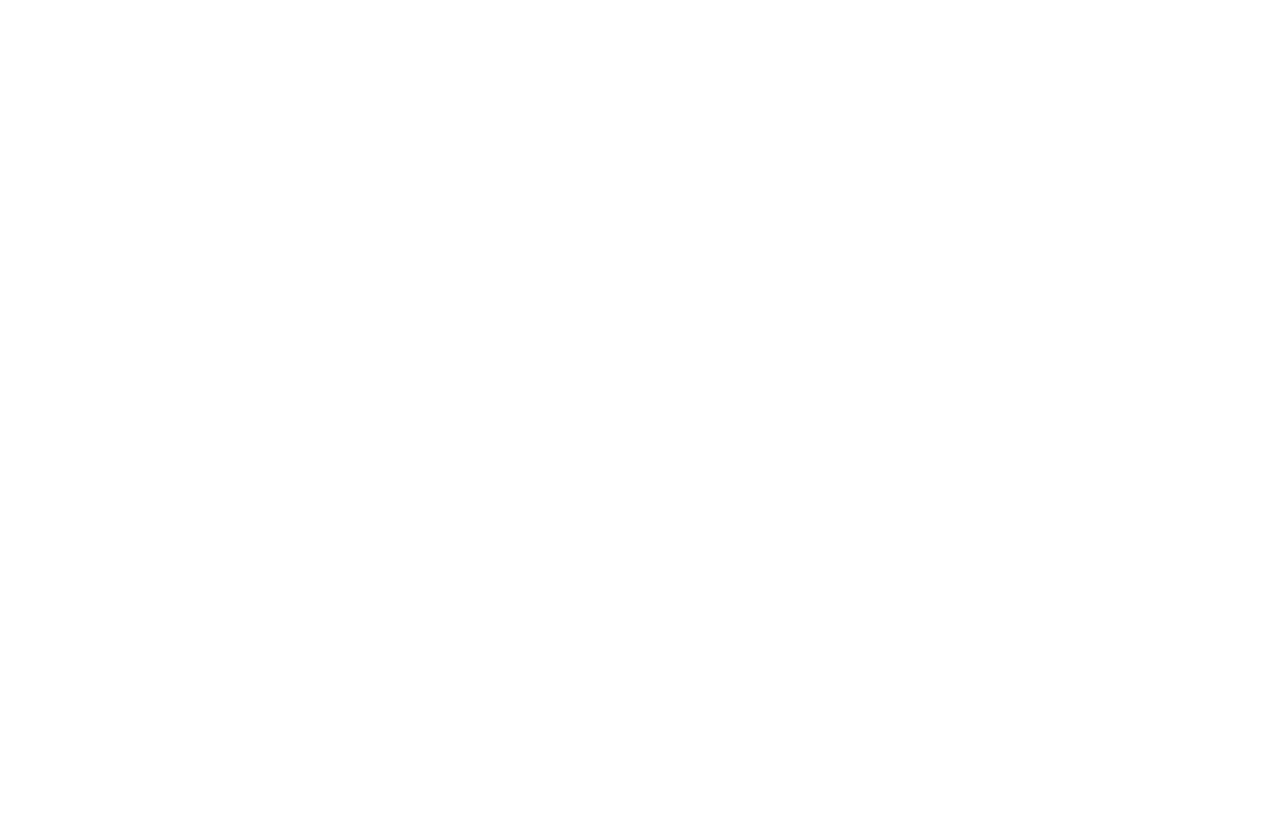
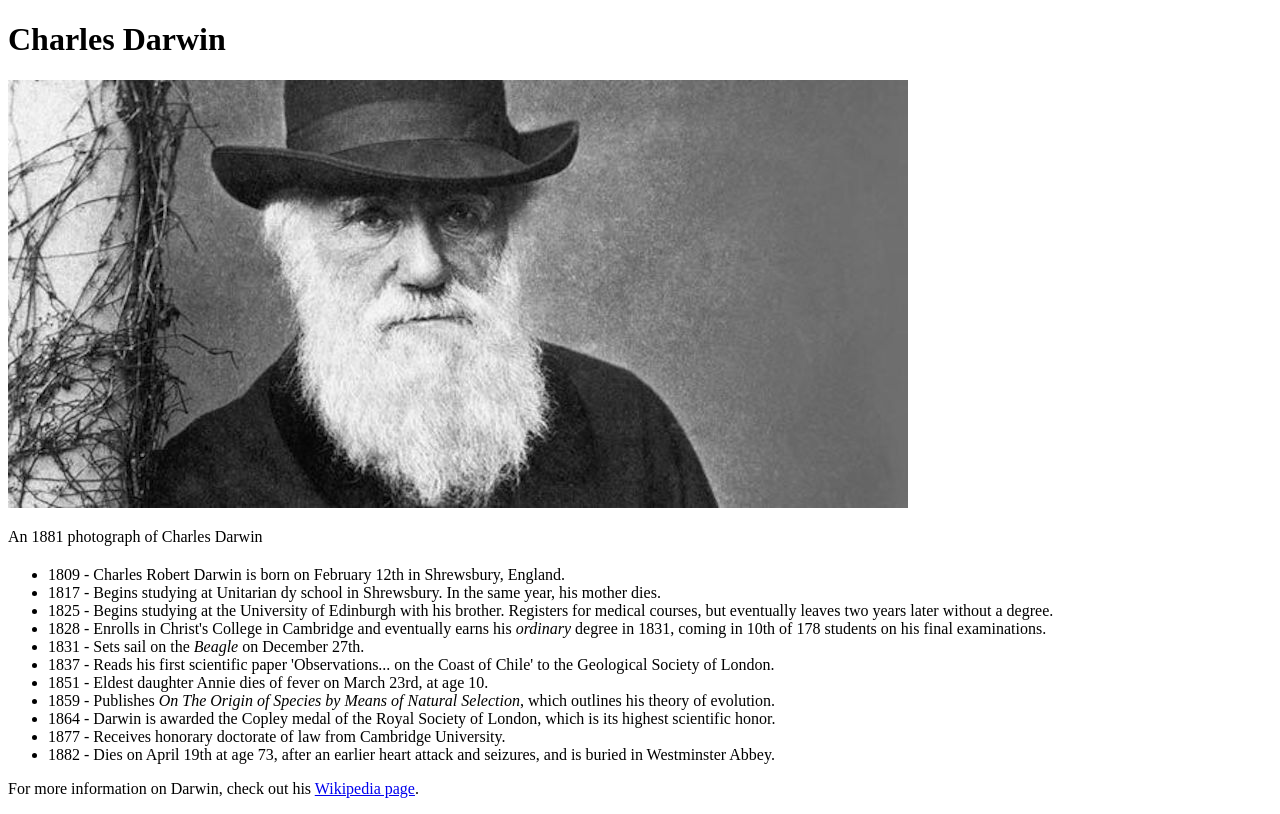
Before and after one commit to zwehr/freeCodeCamp-tribute, a plain HTML site: page tribute.html in a window 1280 px wide. Drawn offline with Linux system fonts and the light colour scheme.

Commit message:
add text content, image, CDN for tests

```diff
--- a/tribute.html
+++ b/tribute.html
@@ -2,20 +2,35 @@
 
 <html>
     <head>
-        <title></title>
+        <title>Charles Darwin | A Tribute</title>
     </head>
     <body>
         <div id="main">
-            <h1 title=""></h1>
+            <h1 id="title">Charles Darwin</h1>
             <div id="img-div">
-                <img id="img">
-                <p id="caption"></p>
+                <img src="images/charles-darwin.jpg" id="image">
+                <div id="img-caption">
+                    <p>An 1881 photograph of Charles Darwin</p>
+                </div>
             </div>
             <div id="tribute-info">
                 <h2 id="timeline-title"></h2>
-                <ol id="timeline-list"></ol>
-                <p id="more-info"><a href="" target="_blank"></a></p>
+                <ul id="timeline-list">
+                    <li>1809 - Charles Robert Darwin is born on February 12th in Shrewsbury, England.</li>
+                    <li>1817 - Begins studying at Unitarian dy school in Shrewsbury. In the same year, his mother dies.</li>
+                    <li>1825 - Begins studying at the University of Edinburgh with his brother. Registers for medical courses, but eventually leaves two years later without a degree.</li>
+                    <li>1828 - Enrolls in Christ's College in Cambridge and eventually earns his <em>ordinary</em> degree in 1831, coming in 10th of 178 students on his final examinations.</li>
+                    <li>1831 - Sets sail on the <em>Beagle</em> on December 27th.</li>
+                    <li>1837 - Reads his first scientific paper 'Observations... on the Coast of Chile' to the Geological Society of London.</li>
+                    <li>1851 - Eldest daughter Annie dies of fever on March 23rd, at age 10.</li>
+                    <li>1859 - Publishes <em>On The Origin of Species by Means of Natural Selection</em>, which outlines his theory of evolution.</li>
+                    <li>1864 - Darwin is awarded the Copley medal of the Royal Society of London, which is its highest scientific honor.</li>
+                    <li>1877 - Receives honorary doctorate of law from Cambridge University.</li>
+                    <li>1882 - Dies on April 19th at age 73, after an earlier heart attack and seizures, and is buried in Westminster Abbey.</li>
+                </ul>
+                <p id="more-info">For more information on Darwin, check out his <a id="tribute-link" href="https://en.wikipedia.org/wiki/Charles_Darwin" target="_blank">Wikipedia page</a>.</p>
             </div>
         </div>
+        <script src="https://cdn.freecodecamp.org/testable-projects-fcc/v1/bundle.js"></script>
     </body>
 </html>
```
Also changed, not shown: images/charles-darwin.jpg (added), 1 other file.
